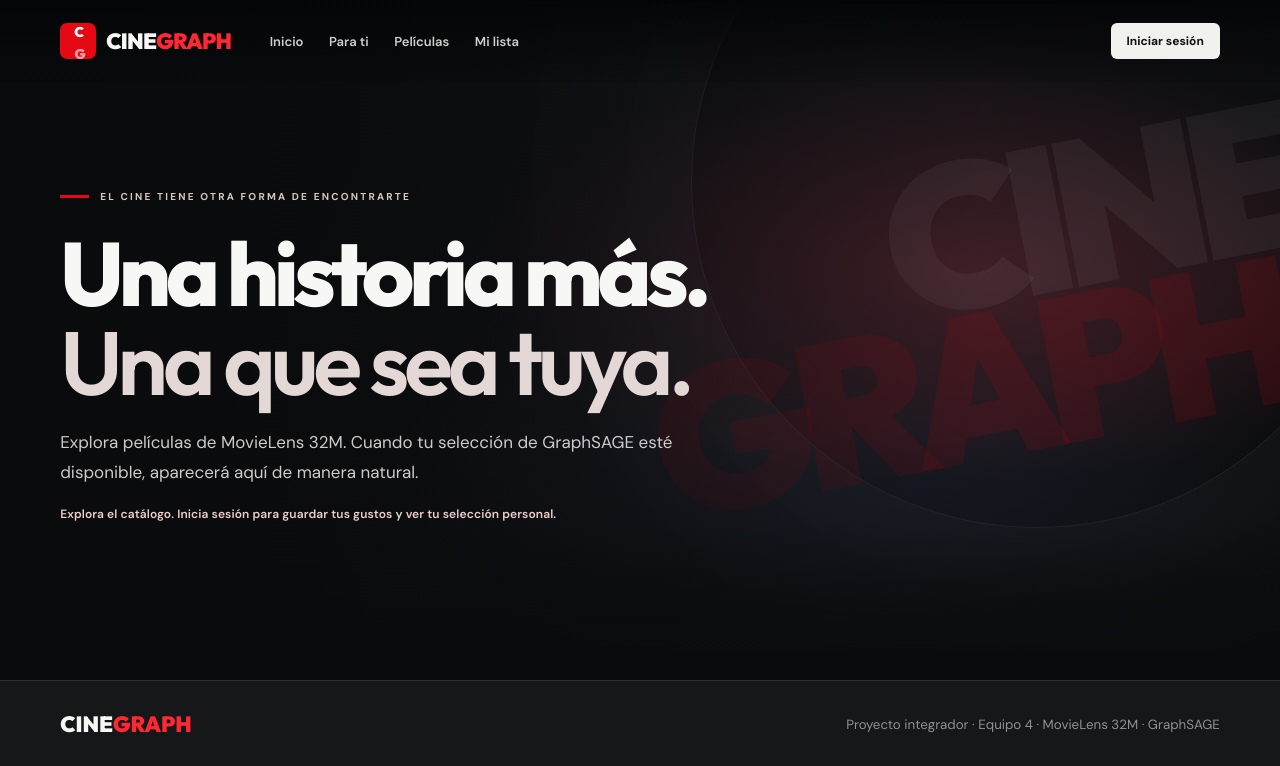
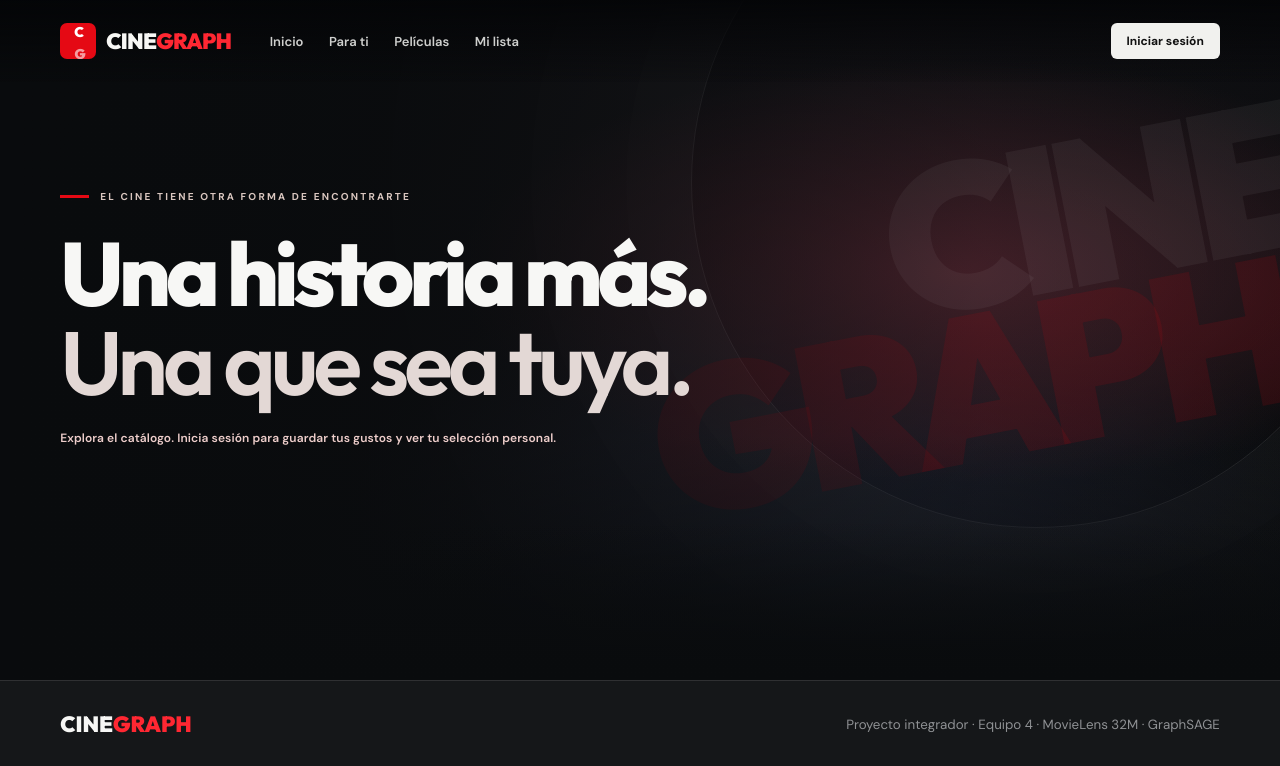
Before and after one commit to Momos20/proyecto-integrador-equipo4, a Flask app: page / in a window 1280 px wide. Shown: the top 766 px of the page. Run offline with Flask 3, Linux system fonts and the light colour scheme; some libraries are stand-ins or nearby versions.

Commit message:
ui: quitar texto explicativo de GraphSAGE en portada

```diff
--- a/app/templates/index.html
+++ b/app/templates/index.html
@@ -32,7 +32,7 @@
       <div class="hero-content">
         <div class="hero-eyebrow"><span></span> EL CINE TIENE OTRA FORMA DE ENCONTRARTE</div>
         <h1>Una historia más.<br><em>Una que sea tuya.</em></h1>
-        <p>Explora películas de MovieLens 32M. Cuando tu selección de GraphSAGE esté disponible, aparecerá aquí de manera natural.</p>
+
         <p id="heroAccount" class="hero-account">Explora el catálogo. Inicia sesión para guardar tus gustos y ver tu selección personal.</p>
       </div>
       <div class="hero-bottom" aria-hidden="true"></div>
```
